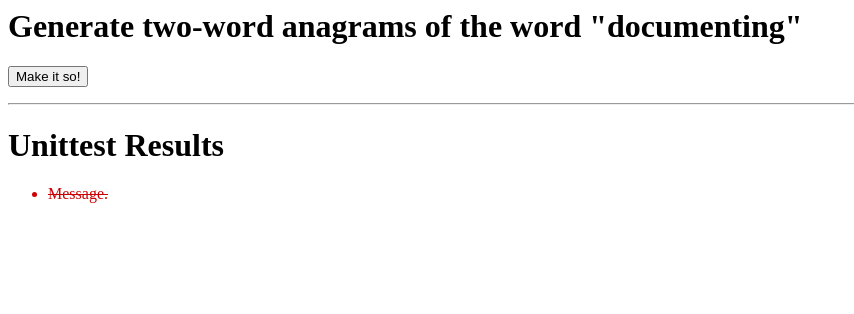
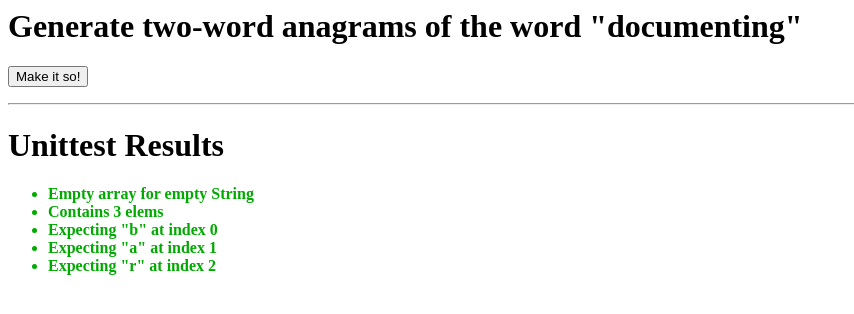
Before and after one commit to khoelsch/KataAnagramJs, a plain HTML site: page index.html in a window 1280 px wide. Shown: the whole page, without its empty margins (0-854 px from the left). Drawn offline with Linux system fonts and the light colour scheme.

Commit message:
new test

```diff
--- a/index.html
+++ b/index.html
@@ -7,6 +7,22 @@
   <body>
 
     <script type="text/javascript">
+
+      function charListFrom(string) {
+        var chars;
+        var i;
+        var currentChar;
+
+        if (!string) {
+          return [];
+        }
+
+        var chars = [];
+        for (i=0; i<string.length; ++i) {
+          chars.push(string[i]);
+        }
+        return chars;
+      }
 
       function Dictionary() {
         return {};
@@ -88,15 +104,24 @@
       //
       // The tests
       //
-      function assert_foo() {
-        assert(1 === '1', 'Message.');
+      function charListFrom_assert_emptyListForEmptyString() {
+        var result = charListFrom("");
+        assert(result.length === 0, 'Empty array for empty String');
+      }
+      function charListFrom_assert_listForFoo() {
+        var barChars = charListFrom("bar");
+        assert(barChars.length === 3, 'Contains 3 elems');
+        assert(barChars[0] === 'b', 'Expecting "b" at index 0');
+        assert(barChars[1] === 'a', 'Expecting "a" at index 1');
+        assert(barChars[2] === 'r', 'Expecting "r" at index 2');
       }
 
       //
       // Execute our code, when document is loaded
       //
       window.onload = function() {
-        assert_foo();
+        charListFrom_assert_emptyListForEmptyString();
+        charListFrom_assert_listForFoo();
       };
     </script>
 
```
